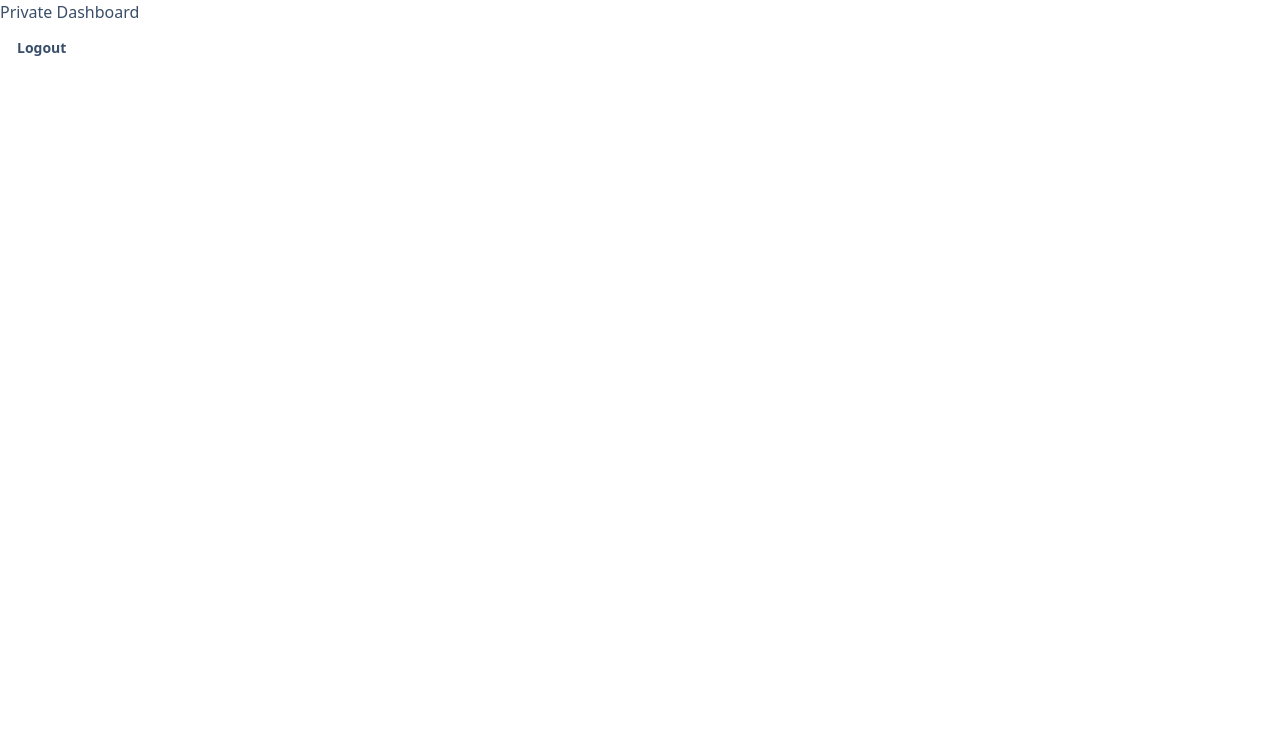
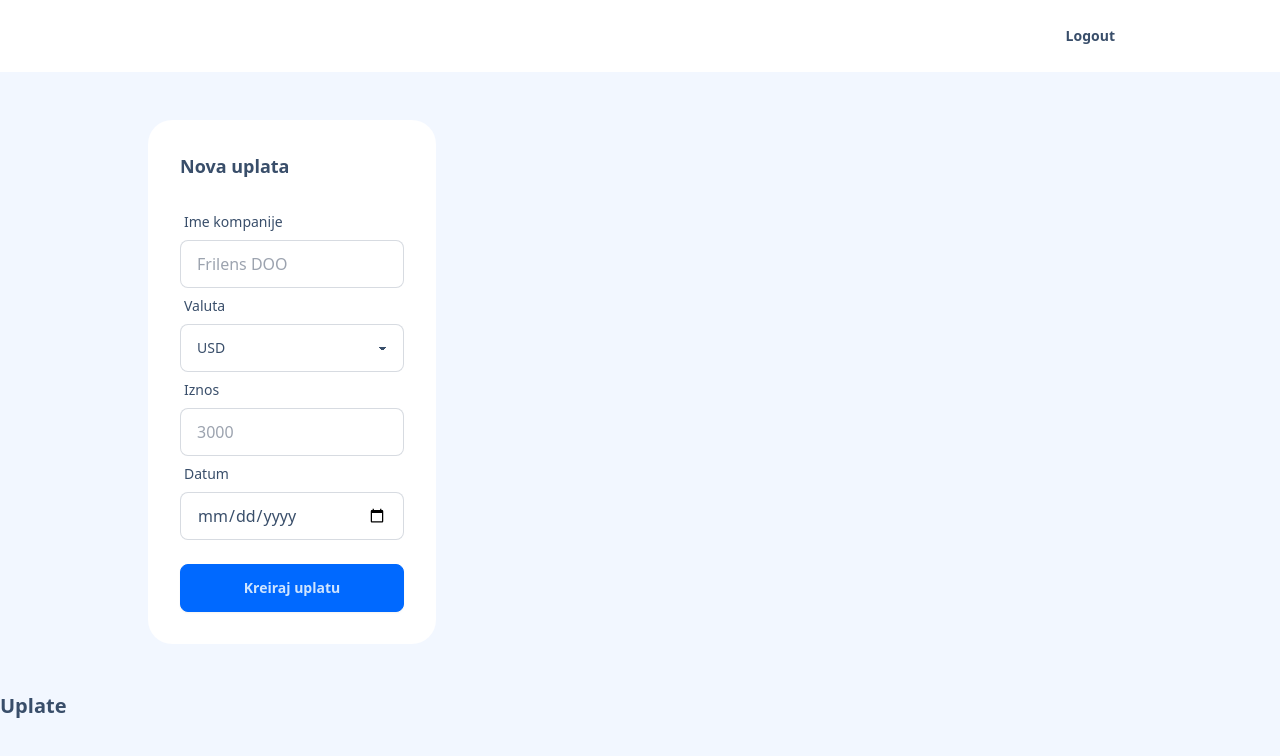
Before and after one commit to BojanSkopljakk/frilens.rs, a Next.js app in the folder frilens-rs/: page /dashboard in a window 1280 px wide. Shown: the top 756 px of the page. Built offline with nearby package versions, Linux system fonts and the light colour scheme; no server answers; the database is empty; sample sign-in values are in the browser's storage.

Commit message:
updated Payment model + created payment form

```diff
--- a/frilens-rs/app/api/payments/route.js
+++ b/frilens-rs/app/api/payments/route.js
@@ -8,12 +8,30 @@ export async function POST(req) {
     try {
         // ✅ Parse JSON request body
         const body = await req.json();
-        const { amountPaid, quarter, year } = body;
+        const { amount, currency, company, date } = body;
 
-        // ✅ Validate input fields
-        if (!amountPaid || !quarter || !year) {
+        // ✅ Validate required fields
+        if (!amount || !currency || !company || !date) {
             return NextResponse.json(
-                { error: "All fields (amountPaid, quarter, year) are required." },
+                { error: "All fields (amount, currency, company, date) are required." },
+                { status: 400 }
+            );
+        }
+
+        // ✅ Validate currency
+        const allowedCurrencies = ["USD", "EUR", "RSD"];
+        if (!allowedCurrencies.includes(currency)) {
+            return NextResponse.json(
+                { error: "Invalid currency. Allowed values: USD, EUR, RSD." },
+                { status: 400 }
+            );
+        }
+
+        // ✅ Validate date format
+        const paymentDate = new Date(date);
+        if (isNaN(paymentDate.getTime())) {
+            return NextResponse.json(
+                { error: "Invalid date format." },
                 { status: 400 }
             );
         }
@@ -43,14 +61,14 @@ export async function POST(req) {
         // ✅ Store the payment
         const payment = await Payment.create({
             userId: user._id,
-            amountPaid,
-            quarter,
-            year
+            amount,
+            currency,
+            company,
+            date: paymentDate
         });
 
-        // ✅ Update the user's payments array & total income
+        // ✅ Update the user's payments array
         user.payments.push(payment._id);
-        user.totalIncome += amountPaid;
         await user.save();
 
         return NextResponse.json(
--- a/frilens-rs/app/dashboard/page.js
+++ b/frilens-rs/app/dashboard/page.js
@@ -1,11 +1,43 @@
+
 import ButtonLogout from "@/components/ButtonLogout";
+import PaymentForm from "@/components/PaymentForm";
+import { auth } from "@/auth";
+import connectMongo from "@/libs/mongoose";
+import User from "@/models/User";
 
 
-export default function Dashboard(){
+async function getUser() {
+	const session = await auth();
+
+	await connectMongo();
+
+	return await User.findById(session.user.id).populate("payments");
+}
+
+
+export default async function Dashboard(){
+    const user = await getUser();
+
     return (
-        <main>
-            <h1>Private Dashboard</h1>
+        <main className="bg-base-200 min-h-screen">
+            {/*HEADER*/}
+            <section className="bg-base-100">
+                <div className="px-5 py-3 flex justify-end max-w-5xl mx-auto">
             <ButtonLogout/>
+                </div>
+            </section>
+
+                   {/* Payments Section */}
+                   <section className="max-w-5xl mx-auto px-5 py-12">
+                    <PaymentForm/>
+                   </section>
+
+                   <div>
+                        <h1 className="font-extrabold text-xl">
+                            Uplate
+                        </h1>
+                   </div>
+
         </main>
     );
 }
--- /dev/null
+++ b/frilens-rs/components/PaymentForm.js
@@ -0,0 +1,115 @@
+"use client";
+import { useState } from "react";
+import axios from "axios";
+
+const PaymentForm = () => {
+    const [company, setCompany] = useState("");
+    const [currency, setCurrency] = useState("USD");
+    const [amount, setAmount] = useState("");
+    const [date, setDate] = useState("");
+    const [isLoading, setIsLoading] = useState(false);
+    const [error, setError] = useState("");
+    const [success, setSuccess] = useState("");
+
+    const handleSubmit = async (event) => {
+        event.preventDefault();
+
+        if (isLoading) return;
+        setIsLoading(true);
+        setError("");
+        setSuccess("");
+
+        try {
+            const response = await axios.post("/api/payments", {
+                company,
+                currency,
+                amount: Number(amount),
+                date
+            });
+
+            setSuccess("Uplata uspešno dodata!");
+            setCompany("");
+            setCurrency("USD");
+            setAmount("");
+            setDate("");
+
+            setTimeout(() => setSuccess(""), 3000); // Hide success message after 3 seconds
+        } catch (error) {
+            setError("Greška prilikom dodavanja uplate. Pokušajte ponovo.");
+        } finally {
+            setIsLoading(false);
+        }
+    };
+
+    return (
+        <form className="bg-base-100 p-8 rounded-3xl space-y-6 w-72" onSubmit={handleSubmit}>
+            <p className="font-bold text-lg">Nova uplata</p>
+
+            {/* Error & Success Messages */}
+            {error && <p className="text-red-500">{error}</p>}
+            {success && <p className="text-green-500">{success}</p>}
+
+            <label className="form-control w-full">
+                {/* Company Name */}
+                <div className="label">
+                    <span className="label-text">Ime kompanije</span>
+                </div>
+                <input
+                    required
+                    type="text"
+                    placeholder="Frilens DOO"
+                    className="input input-bordered w-full max-w-xs"
+                    value={company}
+                    onChange={(e) => setCompany(e.target.value)}
+                />
+
+                {/* Currency Dropdown */}
+                <div className="label">
+                    <span className="label-text">Valuta</span>
+                </div>
+                <select
+                    className="select select-bordered w-full max-w-xs"
+                    value={currency}
+                    onChange={(e) => setCurrency(e.target.value)}
+                >
+                    <option value="USD">USD</option>
+                    <option value="EUR">EUR</option>
+                    <option value="RSD">RSD</option>
+                </select>
+
+                {/* Amount */}
+                <div className="label">
+                    <span className="label-text">Iznos</span>
+                </div>
+                <input
+                    required
+                    type="number"
+                    placeholder="3000"
+                    className="input input-bordered w-full max-w-xs"
+                    value={amount}
+                    onChange={(e) => setAmount(e.target.value)}
+                />
+
+                {/* Date Picker */}
+                <div className="label">
+                    <span className="label-text">Datum</span>
+                </div>
+                <input
+                    required
+                    type="date"
+                    className="input input-bordered w-full max-w-xs"
+                    value={date}
+                    onChange={(e) => setDate(e.target.value)}
+                />
+            </label>
+
+            {/* Submit Button */}
+            <button className="btn btn-primary w-full" type="submit" disabled={isLoading}>
+                {isLoading && <span className="loading loading-spinner loading-xs"></span>}
+                {isLoading ? "Dodavanje..." : "Kreiraj uplatu"}
+            </button>
+        </form>
+    );
+};
+
+export default PaymentForm;
--- a/frilens-rs/models/Payment.js
+++ b/frilens-rs/models/Payment.js
@@ -2,9 +2,14 @@ import mongoose from "mongoose";
 
 const PaymentSchema = new mongoose.Schema({
   userId: { type: mongoose.Schema.Types.ObjectId, ref: "User", required: true },
-  amountPaid: { type: Number, required: true },
-  quarter: { type: Number, required: true, enum: [1, 2, 3, 4] }, // Q1, Q2, Q3, Q4
-  year: { type: Number, required: true },
+  amount: { type: Number, required: true },
+  currency: {
+    type: String,
+    enum: ["USD", "EUR", "RSD"], // ✅ Restricts currency to these values
+    required: true
+  },
+  company: { type: String, required: true },  // The company related to the payment
+  date: { type: Date, required: true },       // Date of the payment
   createdAt: { type: Date, default: Date.now }
 });
 
--- a/frilens-rs/package.json
+++ b/frilens-rs/package.json
@@ -10,6 +10,7 @@
   },
   "dependencies": {
     "@auth/mongodb-adapter": "^3.7.4",
+    "axios": "^1.7.9",
     "bcryptjs": "^2.4.3",
     "mongodb": "^6.13.0",
     "mongoose": "^8.10.0",
```
Also changed, not shown: 1 other file (tests, documents, lock files or other folders).
